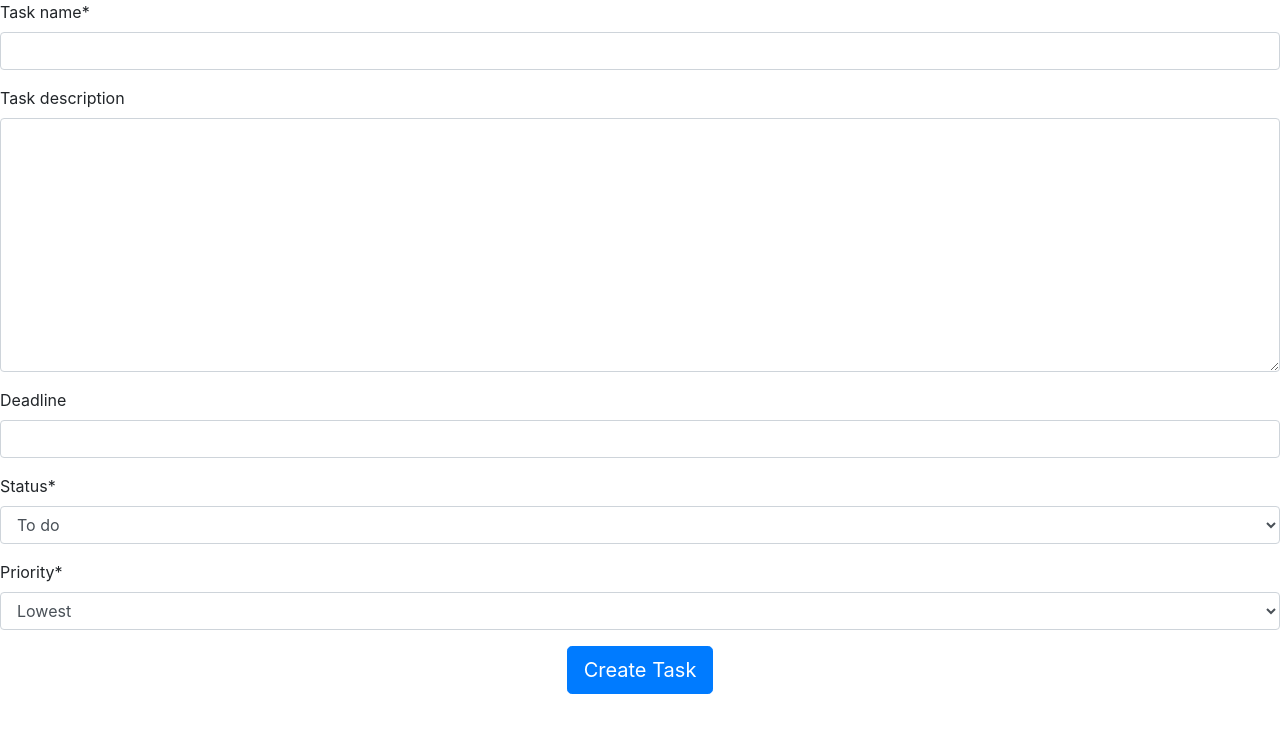
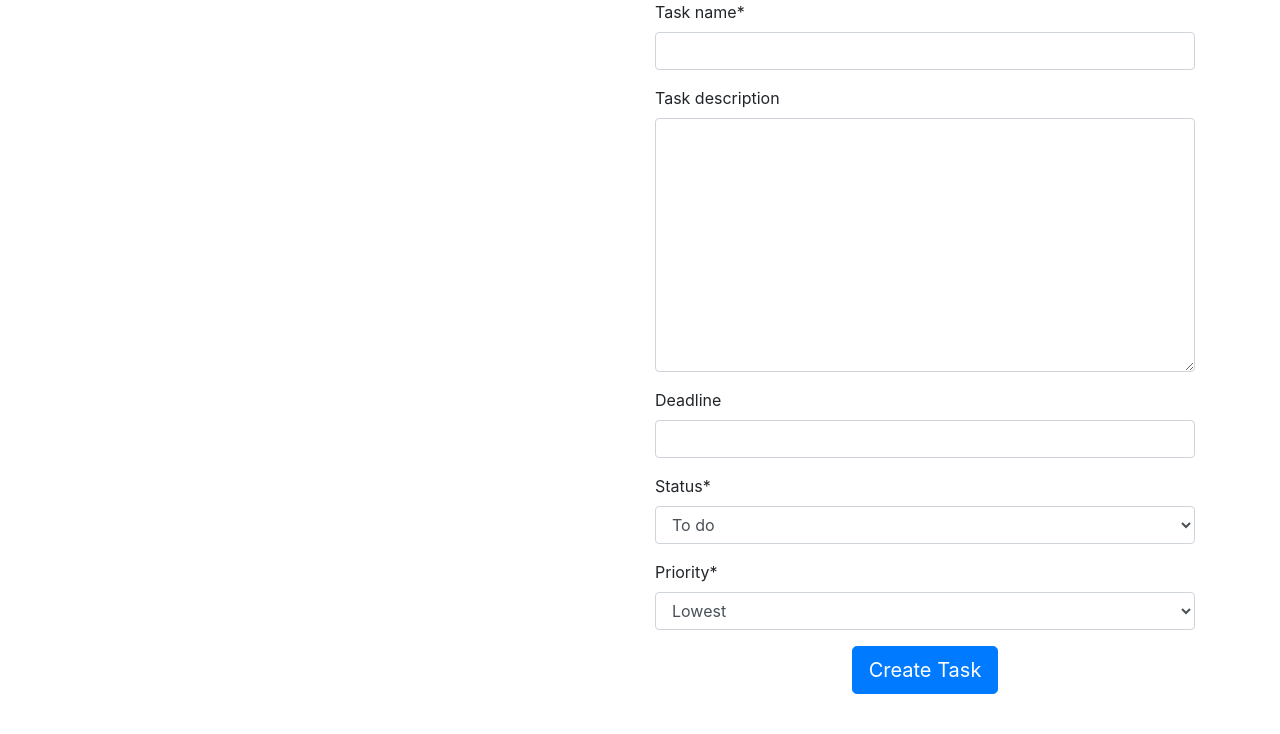
Before and after one commit to NguyenBeepBoop/capstone, a Django app: page /tasks/ in a window 1280 px wide. Shown: the part 66-800 px from the top of the page. Run offline with Django 4.2, Linux system fonts and the light colour scheme; data that the repository does not hold is empty; some libraries are stand-ins or nearby versions.

Commit message:
added a list of created tasks with name/deadlines

```diff
--- a/task_planner_app/task_planners/templates/base.html
+++ b/task_planner_app/task_planners/templates/base.html
@@ -16,21 +16,30 @@
   {% include 'navbar.html' %}
   {% block content %}
 
-  <div style="height:50%">
-    <form action="/tasks/" method="POST">
-      {% csrf_token %}
-      {{ form|crispy }}
-      <div class="d-flex justify-content-center mx-4 mb-3 mb-lg-4">
-        <button type="submit" class="btn btn-primary btn-lg">Create Task</button>
-      </div>
-    </form>
-  </div>
-  <div>
-      {% for i in task %}
+  <div class='container'>
+    <div class="row">
+      <div class="col-lg-6">
+        <div>
+          {% for i in task %}
+        <div>
         {{i.task_name}}
 
         {% if not i.deadline %}{{"None"}}{% else %}{{i.deadline}}{% endif %}
+        </div>
       {% endfor %}
+      </div>
+      </div>
+      <div class="col-lg-6">
+        <form action="/tasks/" method="POST">
+          {% csrf_token %}
+          {{ form|crispy }}
+          <div class="d-flex justify-content-center mx-4 mb-3 mb-lg-4">
+            <button type="submit" class="btn btn-primary btn-lg">Create Task</button>
+          </div>
+        </form>
+      </div>
+    </div>
+
   </div>
 </body>
 {% endblock %}
```
